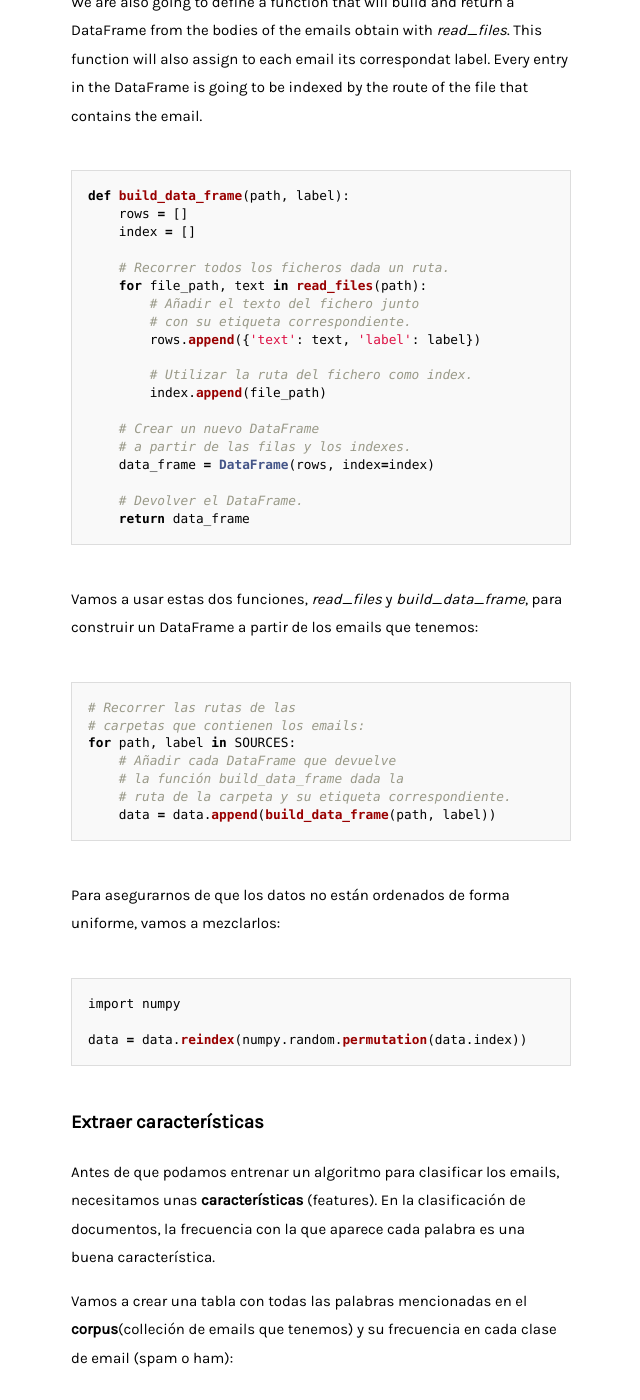
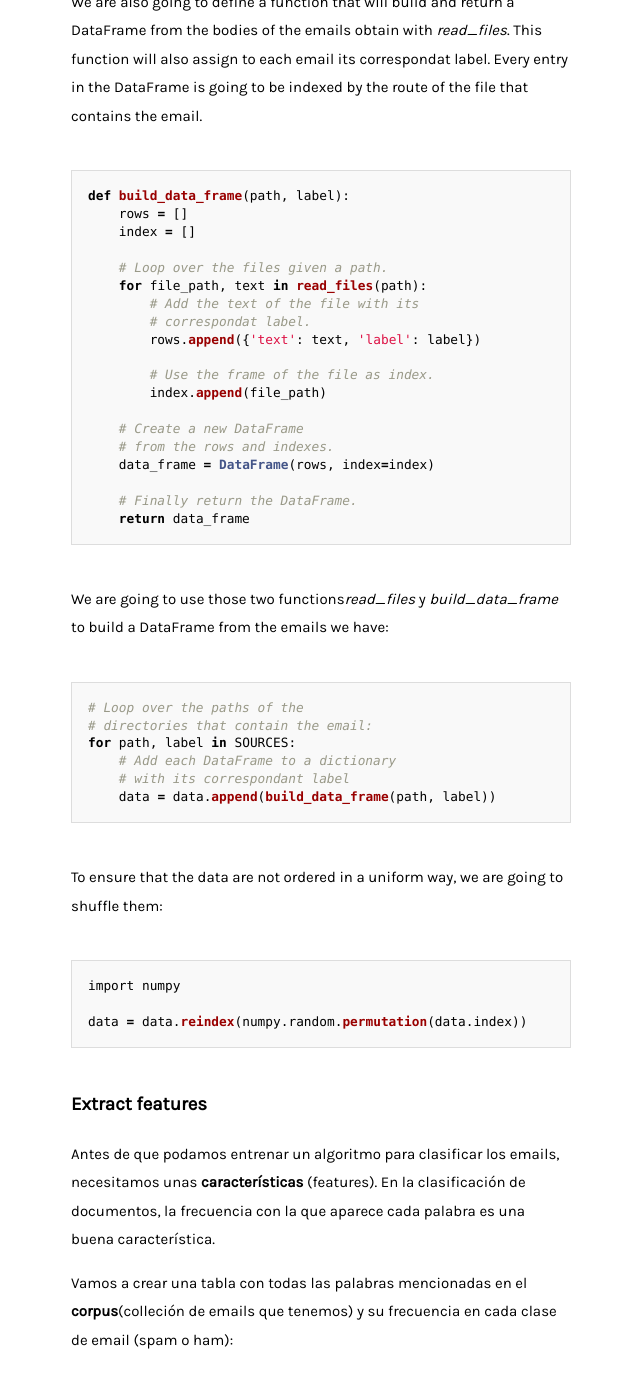
Before and after one commit to stanete/stanete.github.io, a Jekyll site: the page built from _posts/2017-01-23-filtro-spam-machine-learning.md, in a window 1280 px wide and 1400 px high, scrolled down 3016 px. Shown: the whole window, without its empty margins (319-959 px from the left). Built offline with Jekyll 4.4.1, drawn with Linux system fonts in a browser that asks for light colours; comment, search, counter and statistics services are not loaded; some of the changed text lies outside the part shown.

Commit message:
Continue to translate second post

````diff
--- a/_posts/2017-01-23-filtro-spam-machine-learning.md
+++ b/_posts/2017-01-23-filtro-spam-machine-learning.md
@@ -1,5 +1,5 @@
 ---
-title: Create a spam filter using Machine Learning
+title: Data processing and feature extraction
 updated: 2017-01-23 08:45
 comments: true
 mailchimp: true
@@ -111,36 +111,35 @@ def build_data_frame(path, label):
     rows = []
     index = []
 
-    # Recorrer todos los ficheros dada un ruta.
+    # Loop over the files given a path.
     for file_path, text in read_files(path):
-        # Añadir el texto del fichero junto
-        # con su etiqueta correspondiente.
+        # Add the text of the file with its
+        # correspondat label.
         rows.append({'text': text, 'label': label})
 
-        # Utilizar la ruta del fichero como index.
+        # Use the frame of the file as index.
         index.append(file_path)
 
-    # Crear un nuevo DataFrame
-    # a partir de las filas y los indexes.
+    # Create a new DataFrame
+    # from the rows and indexes.
     data_frame = DataFrame(rows, index=index)
 
-    # Devolver el DataFrame.
+    # Finally return the DataFrame.
     return data_frame
 ```
 
-Vamos a usar estas dos funciones, *read_files* y *build_data_frame*, para construir un DataFrame a partir de los emails que tenemos:
+We are going to use those two functions*read_files* y *build_data_frame* to build a DataFrame from the emails we have:
 
 ```python
-# Recorrer las rutas de las
-# carpetas que contienen los emails:
+# Loop over the paths of the
+# directories that contain the email:
 for path, label in SOURCES:
-    # Añadir cada DataFrame que devuelve
-    # la función build_data_frame dada la
-    # ruta de la carpeta y su etiqueta correspondiente.
+    # Add each DataFrame to a dictionary
+    # with its correspondant label
     data = data.append(build_data_frame(path, label))
 ```
 
-Para asegurarnos de que los datos no están ordenados de forma uniforme, vamos a mezclarlos:
+To ensure that the data are not ordered in a uniform way, we are going to shuffle them:
 
 ```python
 import numpy
@@ -148,7 +147,7 @@ import numpy
 data = data.reindex(numpy.random.permutation(data.index))
 ```
 
-### Extraer características
+### Extract features
 
 Antes de que podamos entrenar un algoritmo para clasificar los emails, necesitamos unas **características** (features). En la clasificación de documentos, la frecuencia con la que aparece cada palabra es una buena característica.
 
````
